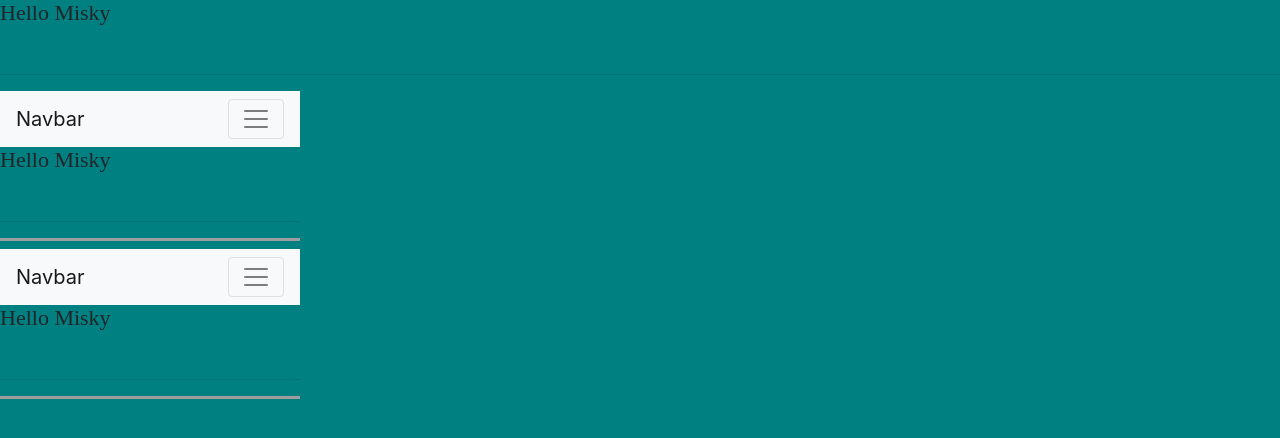
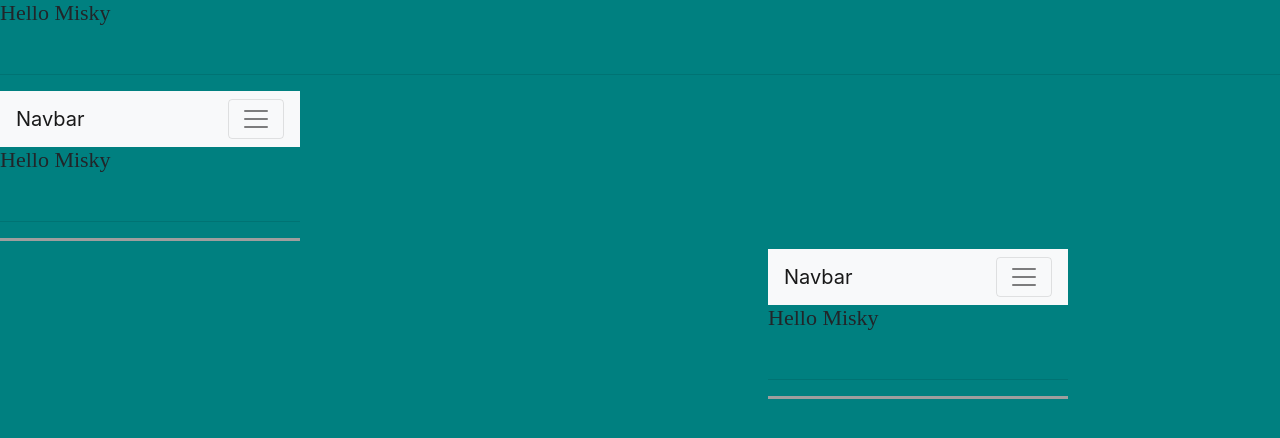
Before and after one commit to mnmisky/sales_demo, a Flask app: template templates/index.htm in a window 1280 px wide. Shown: the part 56-494 px from the top of the page. Run offline with Flask 2, Linux system fonts and the light colour scheme; the template is opened without the code that fills it, so the values that code supplies are empty; some libraries are stand-ins or nearby versions.

Commit message:
lisht 47o9fj

```diff
--- a/static/index.css
+++ b/static/index.css
@@ -2,8 +2,15 @@ body{
     background:teal ;
 }
 
-#chart{
+#chart1{
     width: 40%;
+    font-family: 'Franklin Gothic Medium', 'Arial Narrow', Arial, sans-serif;
+    font-size: 18px;
+}
+#chart2{
+
+    width: 40%;
+    float: right;
     font-family: 'Franklin Gothic Medium', 'Arial Narrow', Arial, sans-serif;
     font-size: 18px;
 }
--- a/templates/index.htm
+++ b/templates/index.htm
@@ -13,10 +13,10 @@
 <!-- Don't forget the "|safe"! -->
 <!-- class="d-flex justify-content-center"> -->
 
-<div id="chart">
+<div id="chart1">
 <embed type="image/svg+xml" src= {{ pie_chart|safe }} />
 </div>
-<div id="chart">
+<div id="chart2">
 <embed type="image/svg+xml" src= {{ line_chart|safe }} />
 </div>
 
```
